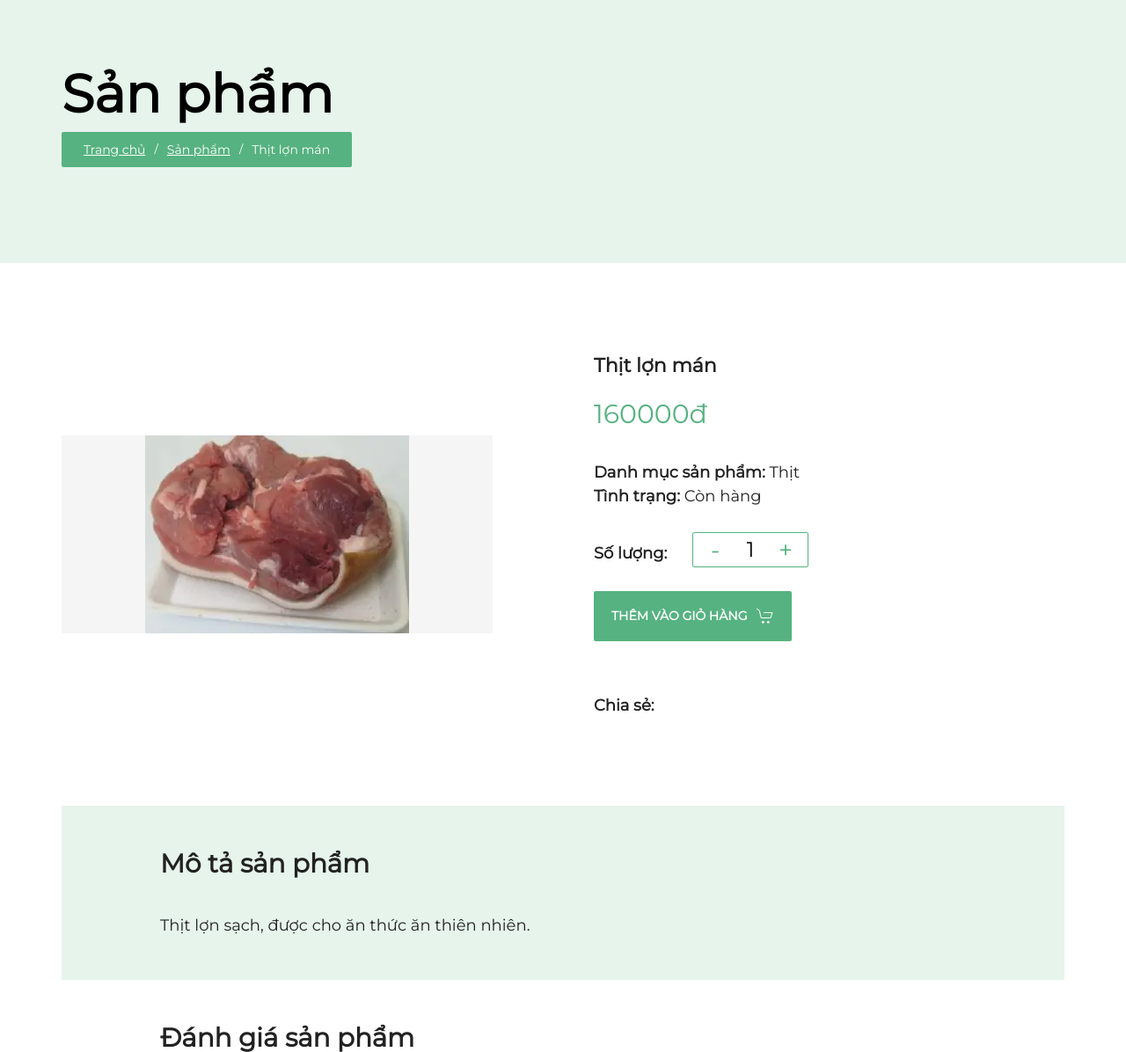
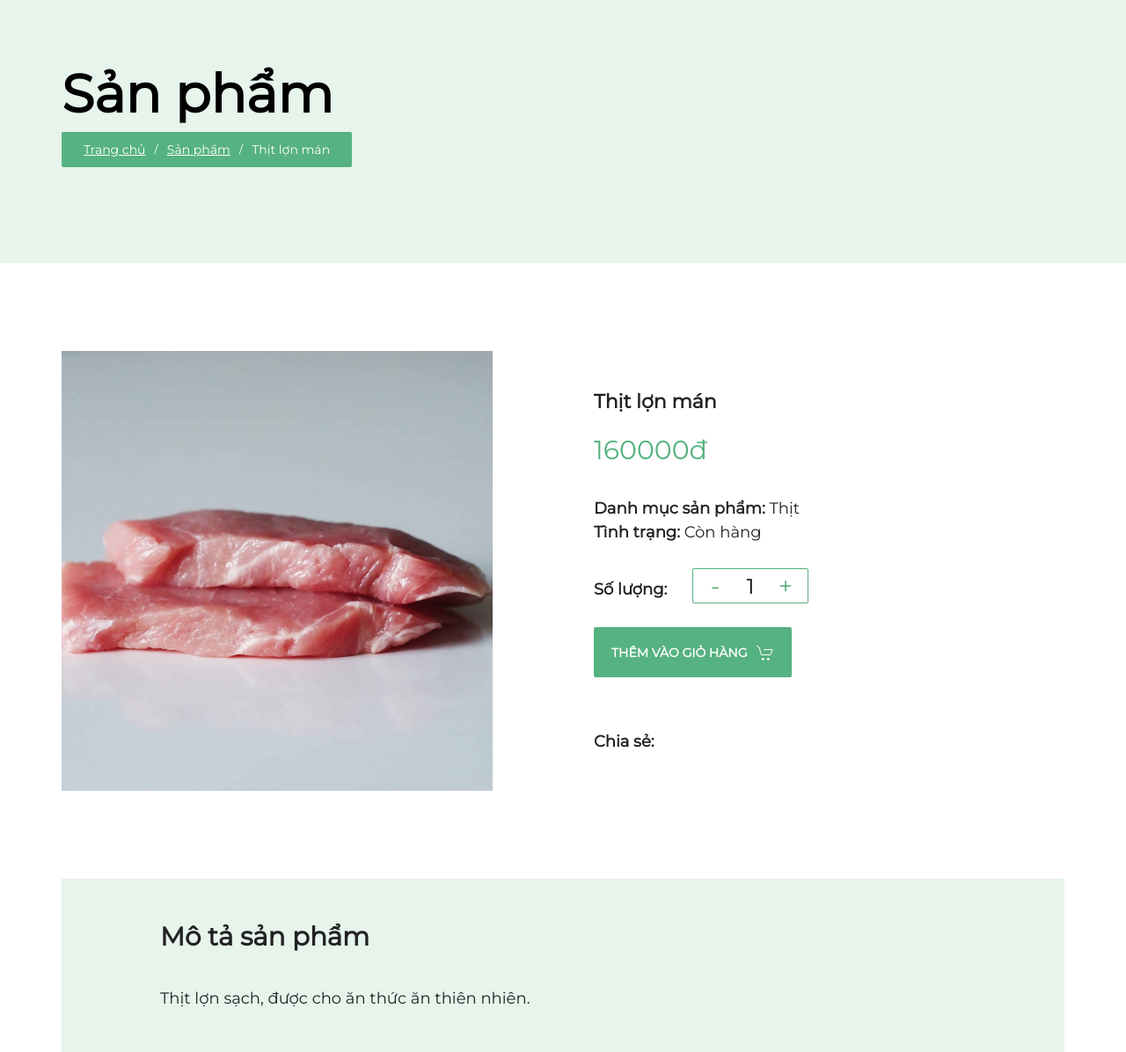
Before and after one commit to lamtran29/web212, a PHP site: page /web212/home/product/21 in a window 1280 px wide. Shown: the part 113-1309 px from the top of the page at 88% size. Run offline with PHP 8.4, Linux system fonts and the light colour scheme; data comes from the database, SQL or seed files in the repository; some libraries are stand-ins or nearby versions.

Commit message:
update product

```diff
--- a/mvc/views/application/Home/catalog.php
+++ b/mvc/views/application/Home/catalog.php
@@ -43,7 +43,7 @@
                       <a href="http://localhost/web212/home/product/<?php echo $row["product_id"] ?>" style="text-decoration: none;">
                         <div class="product-item__not-active">
                           <div class="product-item__media">
-                            <div class="uk-inline-clip uk-transition-toggle uk-light" data-uk-lightbox="data-uk-lightbox"><img class="product-zoom" style="height: 100%; width:100%; object-fit: cover;" src="../../../web212/public/assets/img<?php echo $row["avatar"] ?>" alt="<?php echo $row["avatar"] ?>" /></div>
+                            <div class="uk-inline-clip uk-transition-toggle uk-light" data-uk-lightbox="data-uk-lightbox"><img class="product-zoom" style="height: 100%; width:100%; object-fit: cover;" src="../../../web212/public/assets/img<?php echo $row["avatar"] ?>?t=123" alt="<?php echo $row["avatar"] ?>" /></div>
                           </div>
                           <div class="product-item__title"><?php echo $row["product_name"] ?></div>
                         </div>
--- a/mvc/views/application/Home/index.php
+++ b/mvc/views/application/Home/index.php
@@ -115,7 +115,7 @@
                         <a href="http://localhost/web212/home/product/<?php echo $row["product_id"] ?>" style="text-decoration: none;">
                           <div class="product-item__not-active">
                             <div class="product-item__media">
-                              <div class="uk-inline-clip uk-transition-toggle uk-light" data-uk-lightbox="data-uk-lightbox"><img class="product-zoom" style="height: 100%; width:100%; object-fit: cover;" src="../../../web212/public/assets/img<?php echo $row["avatar"] ?>" alt="Skin 1" /></div>
+                              <div class="uk-inline-clip uk-transition-toggle uk-light" data-uk-lightbox="data-uk-lightbox"><img class="product-zoom" style="height: 100%; width:100%; object-fit: cover;" src="../../../web212/public/assets/img<?php echo $row["avatar"] ?>?t=123" alt="Skin 1" /></div>
                             </div>
                             <div class="product-item__title"><?php echo $row["product_name"] ?></div>
                           </div>
@@ -249,7 +249,7 @@
                         <a href="http://localhost/web212/home/product/<?php echo $row["product_id"] ?>" style="text-decoration: none;">
                           <div class="product-item__not-active">
                             <div class="product-item__media">
-                              <div class="uk-inline-clip uk-transition-toggle uk-light" data-uk-lightbox="data-uk-lightbox"><img class="product-zoom" style="height: 100%; width:100%; object-fit: cover;" src="../../../web212/public/assets/img<?php echo $row["avatar"] ?>" alt="Skin 1" /></div>
+                              <div class="uk-inline-clip uk-transition-toggle uk-light" data-uk-lightbox="data-uk-lightbox"><img class="product-zoom" style="height: 100%; width:100%; object-fit: cover;" src="../../../web212/public/assets/img<?php echo $row["avatar"] ?>?t=123" alt="Skin 1" /></div>
                             </div>
                             <div class="product-item__title"><?php echo $row["product_name"] ?></div>
                           </div>
--- a/mvc/views/application/Home/product.php
+++ b/mvc/views/application/Home/product.php
@@ -34,7 +34,13 @@
               <div>
                 <div class="product-full-card__gallery">
                   <div class="product-full-card__gallery-box">
-                    <li class="uk-flex uk-flex-center uk-flex-middle"><img src="../../../web212/public/assets/img/<?php echo $row["avatar"] ?>" id="product-picture" alt="<?php echo $row["avatar"] ?>"></li>
+                    <div class="uk-flex uk-flex-center uk-flex-middle">
+                      <div class="adjust-height" style="height: 500px;">
+                        <img src="../../../web212/public/assets/img/<?php echo $row["avatar"] ?>?t=123"
+                              id="product-picture" alt="<?php echo $row["avatar"] ?>?t=123"
+                              style="height: 100%; object-fit: cover; margin: 0;">
+                      </div>
+                    </div>
                   </div>
                 </div>
               </div>
```
Also changed, not shown: public/assets/img/products/11.png, public/assets/img/products/12.png, public/assets/img/products/13.png, public/assets/img/products/14.png, public/assets/img/products/21.png, public/assets/img/products/22.png, public/assets/img/products/23.png, public/assets/img/products/24.png, public/assets/img/products/31.png, public/assets/img/products/32.png, public/assets/img/products/33.png, public/assets/img/products/34.png, public/assets/img/products/41.png, public/assets/img/products/42.png, 2 other files.
